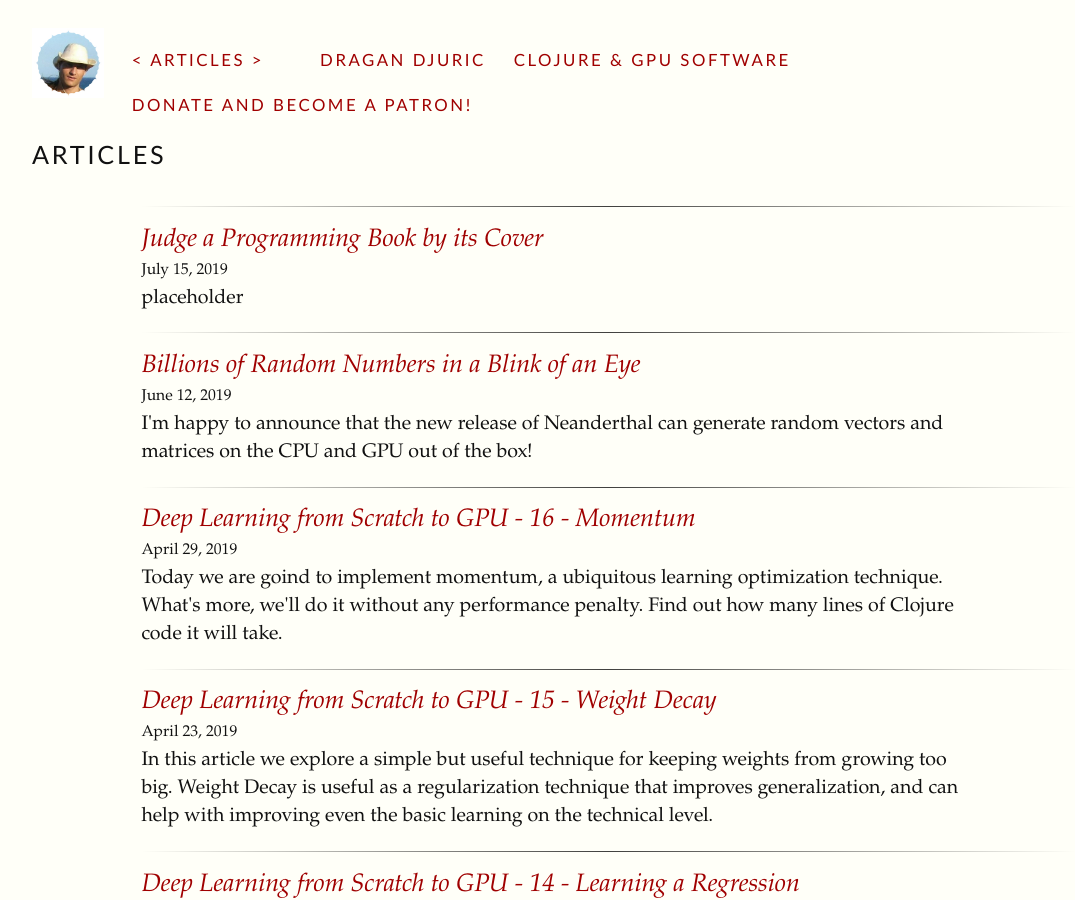
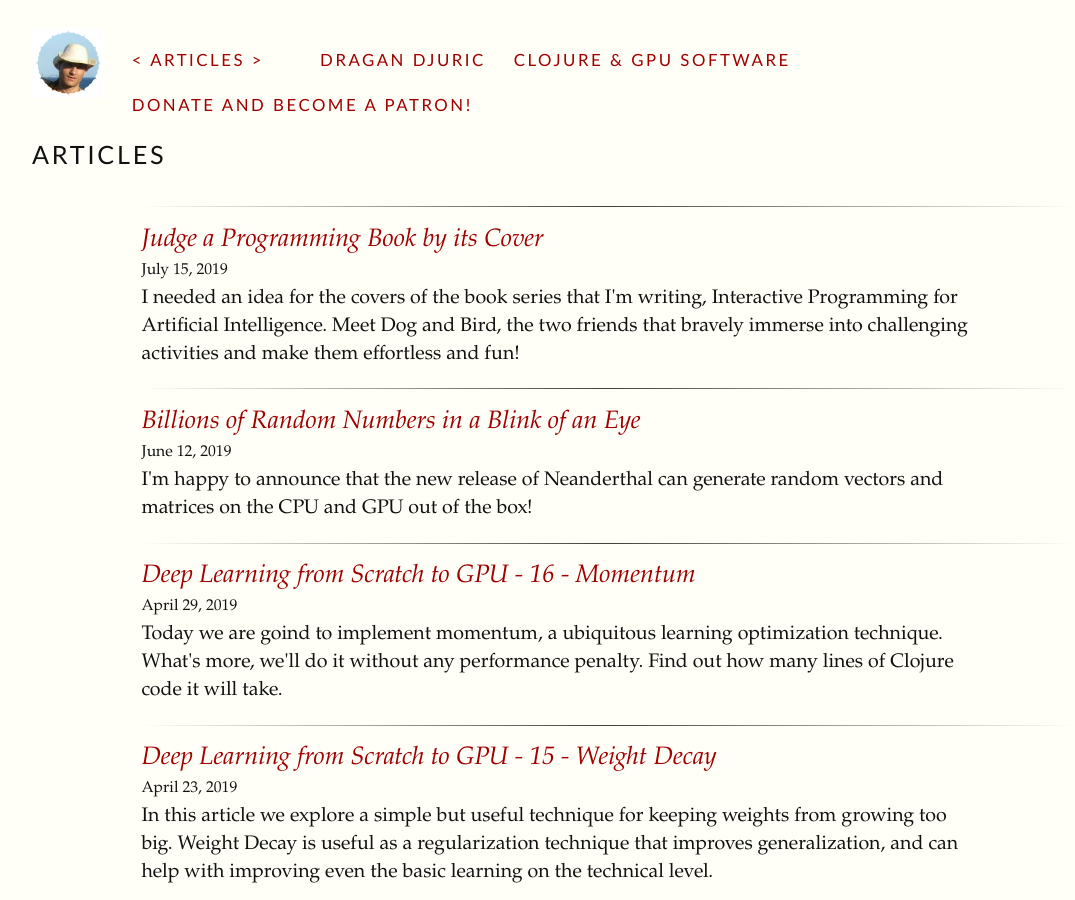
Before and after one commit to blueberry/blueberry.github.io, a Jekyll site: the page built from index.html, in a window 1280 px wide and 900 px high. Shown: the whole window, without its empty margins (32-1107 px from the left). Built offline with Jekyll 4.4.1, drawn with Linux system fonts in a browser that asks for light colours; comment, search, counter and statistics services are not loaded.

Commit message:
Fix the excerpt.

```diff
--- a/_posts/2019-07-15-Judge-a-clojure-programming-book-by-its-cover.html
+++ b/_posts/2019-07-15-Judge-a-clojure-programming-book-by-its-cover.html
@@ -8,7 +8,7 @@ tags:
 author: dragan
 layout: post
 title: Judge a Programming Book by its Cover
-excerpt: placeholder
+excerpt: I needed an idea for the covers of the book series that I'm writing, Interactive Programming for Artificial Intelligence. Meet Dog and Bird, the two friends that bravely immerse into challenging activities and make them effortless and fun!
 categories:
 - Deep Learning
 - Linear Algebra
```
